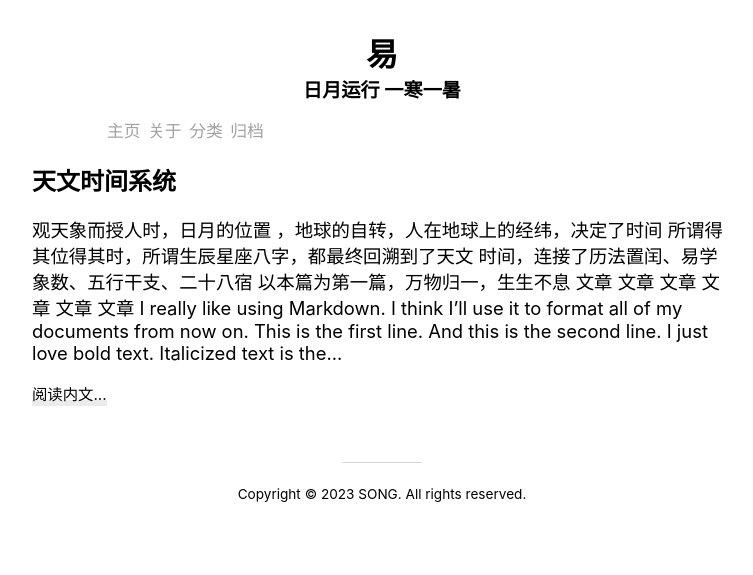
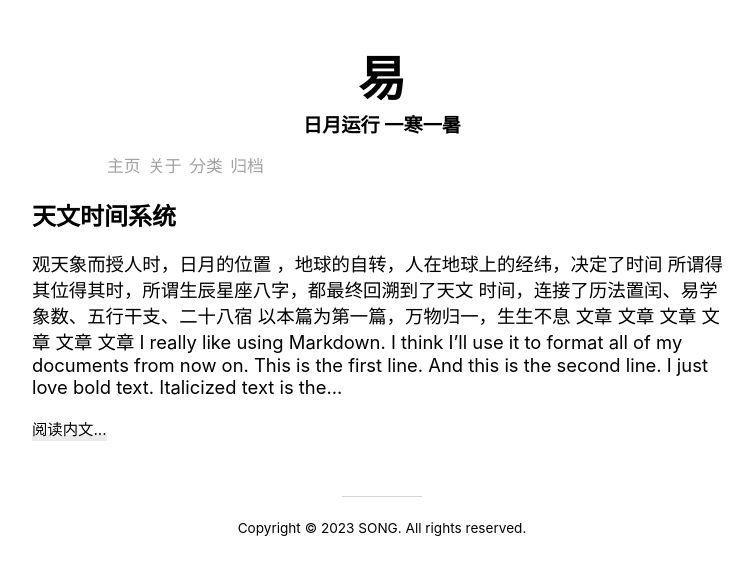
Before and after one commit to iching10/e11520.github.io, a Jekyll site: the page built from index.html, in a window 1280 px wide. Shown: the top 575 px of the page, without its empty margins (258-1011 px from the left). Built offline with Jekyll 4.4.1, drawn with Linux system fonts in a browser that asks for light colours; nearby versions of some CDN libraries; the list of posts is cut into pages by our own code.

Commit message:
change h1 font

```diff
--- a/_sass/typography.scss
+++ b/_sass/typography.scss
@@ -12,6 +12,11 @@ p, ul, ol{
     li{
       font-size: 1.15rem;
     }
+}
+
+h1{
+    font-size: 3rem;
+    margin-bottom: 10px;
 }
 
 h2{
```
